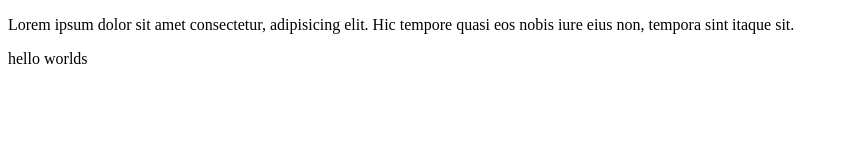
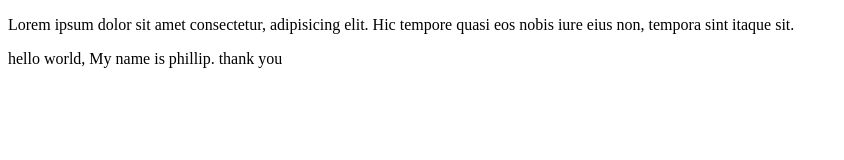
Before and after one commit to GOPAE17/test-profile, a plain HTML site: page index.html in a window 1280 px wide. Shown: the whole page, without its empty margins (0-844 px from the left). Drawn offline with Linux system fonts and the light colour scheme.

Commit message:
Update index.html

```diff
--- a/index.html
+++ b/index.html
@@ -13,7 +13,8 @@
         quasi eos nobis iure eius non, tempora sint itaque sit.
       </p>
 
-      <p>hello worlds</p>
+      <p>hello world, My name is phillip. thank you</p>
+
     </div>
   </body>
 </html>
```
